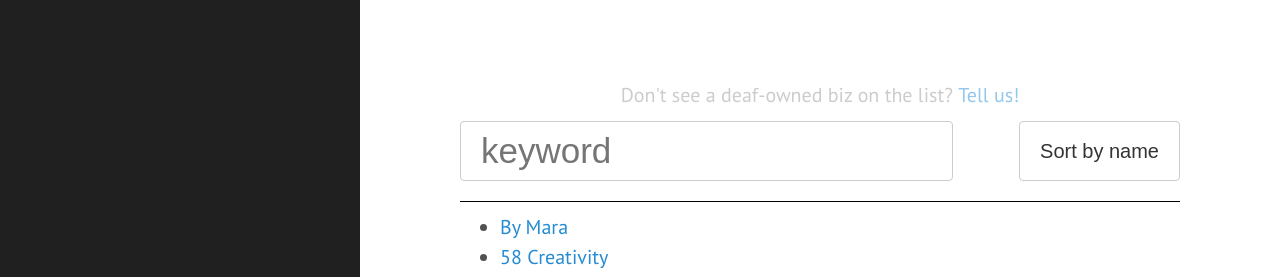
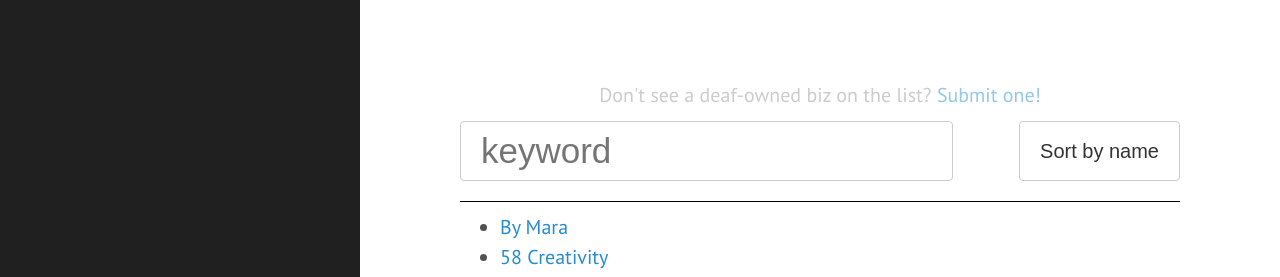
Before and after one commit to kratsg/deaf-owned-businesses, a Jekyll site: the page built from index.html, in a window 1280 px wide and 900 px high. Shown: the top 277 px of the window. Built offline with Jekyll 4.4.1, drawn with Linux system fonts in a browser that asks for light colours; the list of posts is cut into pages by our own code.

Commit message:
add google form links

```diff
--- a/index.html
+++ b/index.html
@@ -5,7 +5,7 @@
 
 <div id="biz-list">
   <span id="new-biz">
-    Don't see a deaf-owned biz on the list? <a href="https://github.com/kratsg/deaf-owned-businesses/issues/new?template=new-business.md&title=New+Business+Request" target="_blank">Tell us!</a>
+    Don't see a deaf-owned biz on the list? <a href="https://docs.google.com/forms/d/e/1FAIpQLSdFPZyanfu-_nkWpKKwIIk15NzeoBXgkg5xSp4c5CrBlSoARw/viewform" target="_blank">Submit one!</a>
   </span>
   <div id="search">
     <input class="search" placeholder="keyword" />
```
Also changed, not shown: about.md (+1 -1 lines).
